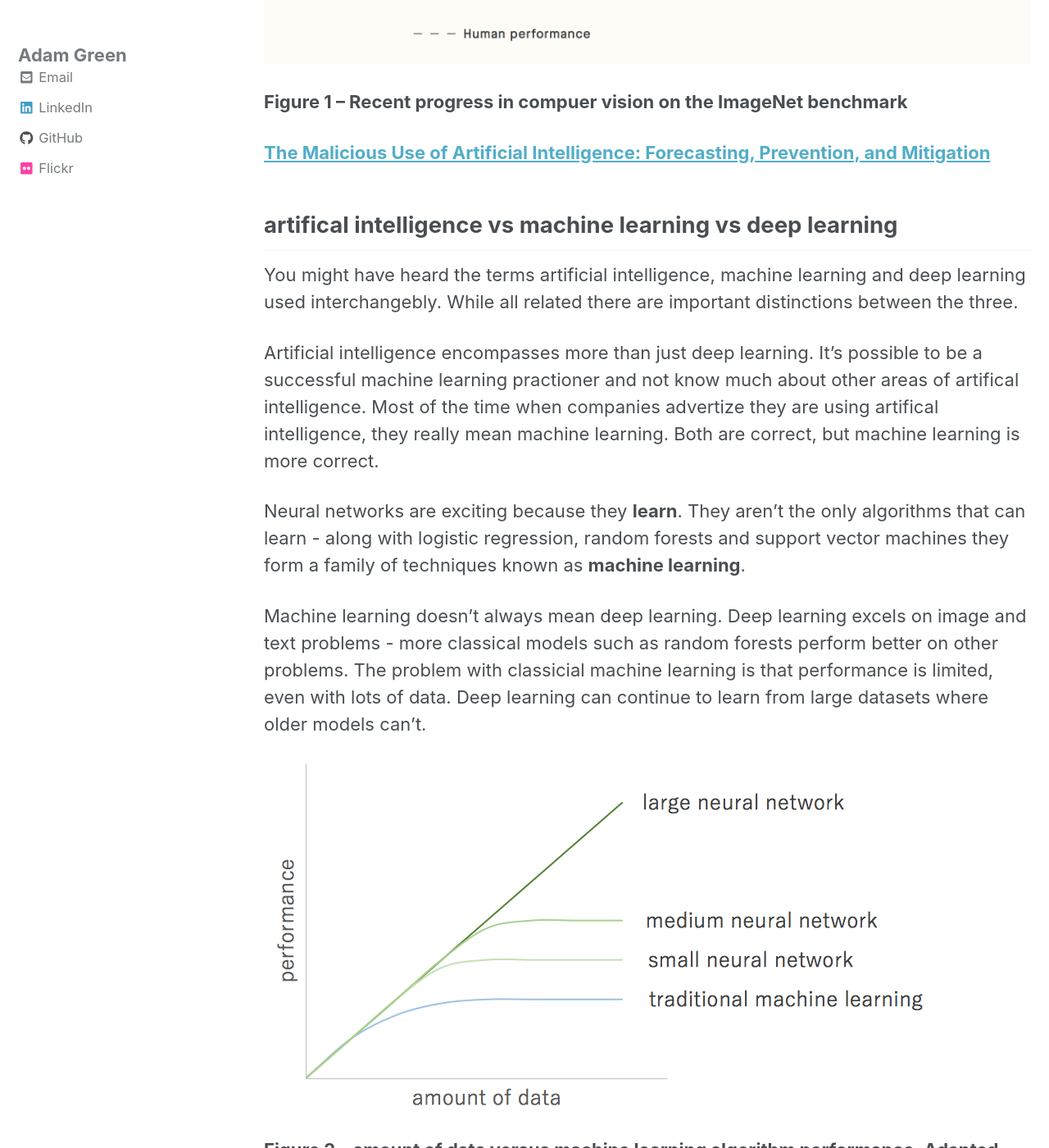
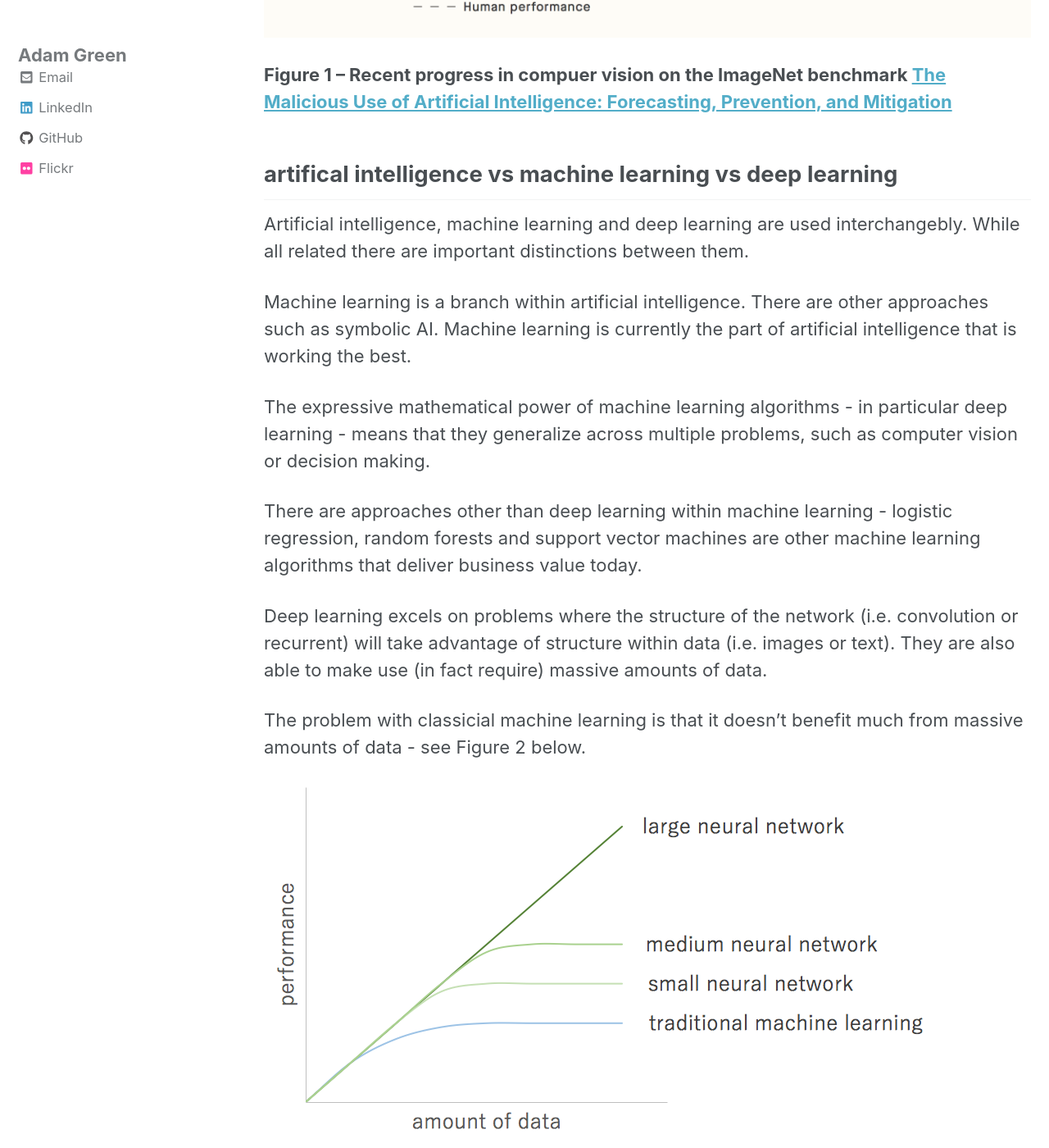
Before and after one commit to ADGEfficiency/adgefficiency.github.io, a Jekyll site: the page built from _posts/2017-04-30-machine-learning-in-energy-part-one.md, in a window 1280 px wide and 1400 px high, scrolled down 1628 px. Shown: the whole window at 82% size. Built offline with Jekyll 4.4.1, drawn with Linux system fonts in a browser that asks for light colours; nearby versions of some CDN libraries; some of the changed text lies outside the part shown.

Commit message:
ml energy drafting

```diff
--- a/_config.yml
+++ b/_config.yml
@@ -16,9 +16,9 @@ minimal_mistakes_skin    : "default" # "air", "aqua", "contrast", "dark", "dirt"
 
 # Site Settings
 locale                   : "en-US"
-title                    : "ADGEfficiency"
+title                    : "the intersection of energy and machine learning"
 title_separator          : "-"
-name                     : "the intersection of energy and machine learnin"
+name                     :
 url                      : "https://adgefficiency.com"
 baseurl                  : # the subpath of your site, e.g. "/blog"
 repository               : "ADGEfficiency/adgefficiency.github.io"
--- a/_posts/2017-04-30-machine-learning-in-energy-part-one.md
+++ b/_posts/2017-04-30-machine-learning-in-energy-part-one.md
@@ -8,31 +8,33 @@ excerpt:  What is machine learning anyway?
 
 ---
 
-This is the first of a two part series - [read the second part on applications of machine learning in energy here](http://adgefficiency.com/machine-learning-in-energy-part-two/).
+This is a two part series.  This first post introduces what machine learning is, why it's a fundamental paradigm shift, what's driving performance and what some of the challenges are. [The second part covers energy applications of machine learning](http://adgefficiency.com/machine-learning-in-energy-part-two/).
 
 ## what is machine learning
 
-Modern artifical intelligence is powered by **deep learning** - multiple layer artifical neural networks.  These artifical networks are inspired by the biological neural networks in our own brain.  Deep neural networks are why everyone is currently excited about artificial intelligence.
+Modern artifical intelligence is powered by **deep learning** - multiple layer artifical neural networks.  These artifical networks are inspired by the biological neural networks in our own brain.  Deep neural networks are why everyone is so excited about artificial intelligence.
 
 > ... the business plans of the next 10,000 startups are easy to forecast: *Take X and add AI* - Kevin Kelly
 
-There is reason for the hype - deep learning is now state of the art in fundamental problems such as computer vision and natural language understanding.  But deep learning is part of a larger group of algorithms known as **machine learning**, which is contributing more than just deep neural networks.  This post looks at what machine learning is, why it's a fundamental paradigm shift, what's driving performance and what some of the challenges are.
+There is reason for the hype - deep learning is now state of the art in fundamental problems such as computer vision and natural language understanding.  But deep learning is part of a larger group of algorithms known as **machine learning**, which is contributing more than just deep neural networks.
 
 ![fig1]({{ '/assets/ml_energy/fig1.png' }})
 
-**Figure 1 – Recent progress in compuer vision on the ImageNet benchmark**
-
-**[The Malicious Use of Artificial Intelligence: Forecasting, Prevention, and Mitigation](https://arxiv.org/pdf/1802.07228.pdf)**
+**Figure 1 – Recent progress in compuer vision on the ImageNet benchmark [The Malicious Use of Artificial Intelligence: Forecasting, Prevention, and Mitigation](https://arxiv.org/pdf/1802.07228.pdf)**
 
 ## artifical intelligence vs machine learning vs deep learning
 
-You might have heard the terms artificial intelligence, machine learning and deep learning used interchangebly.  While all related there are important distinctions between the three.
+Artificial intelligence, machine learning and deep learning are used interchangebly.  While all related there are important distinctions between them.
 
-Artificial intelligence encompasses more than just deep learning.  It's possible to be a successful machine learning practioner and not know much about other areas of artifical intelligence. Most of the time when companies advertize they are using artifical intelligence, they really mean machine learning.  Both are correct, but machine learning is more correct.
+Machine learning is a branch within artificial intelligence.  There are other approaches such as symbolic AI.  Machine learning is currently the part of artificial intelligence that is working the best.
 
-Neural networks are exciting because they **learn**.  They aren't the only algorithms that can learn - along with logistic regression, random forests and support vector machines they form a family of techniques known as **machine learning**.
+The expressive mathematical power of machine learning algorithms - in particular deep learning - means that they generalize across multiple problems, such as computer vision or decision making.
 
-Machine learning doesn't always mean deep learning.  Deep learning excels on image and text problems - more classical models such as random forests perform better on other problems.  The problem with classicial machine learning is that performance is limited, even with lots of data.  Deep learning can continue to learn from large datasets where older models can't.
+There are approaches other than deep learning within machine learning - logistic regression, random forests and support vector machines are other machine learning algorithms that deliver business value today.
+
+Deep learning excels on problems where the structure of the network (i.e. convolution or recurrent) will take advantage of structure within data (i.e. images or text).  They are also able to make use (in fact require) massive amounts of data.
+
+The problem with classicial machine learning is that it doesn't benefit much from massive amounts of data - see Figure 2 below.
 
 ![fig2]({{ '/assets/ml_energy/fig2.png' }})
 
```
Also changed, not shown: style_guide.md (+2 -1 lines).
